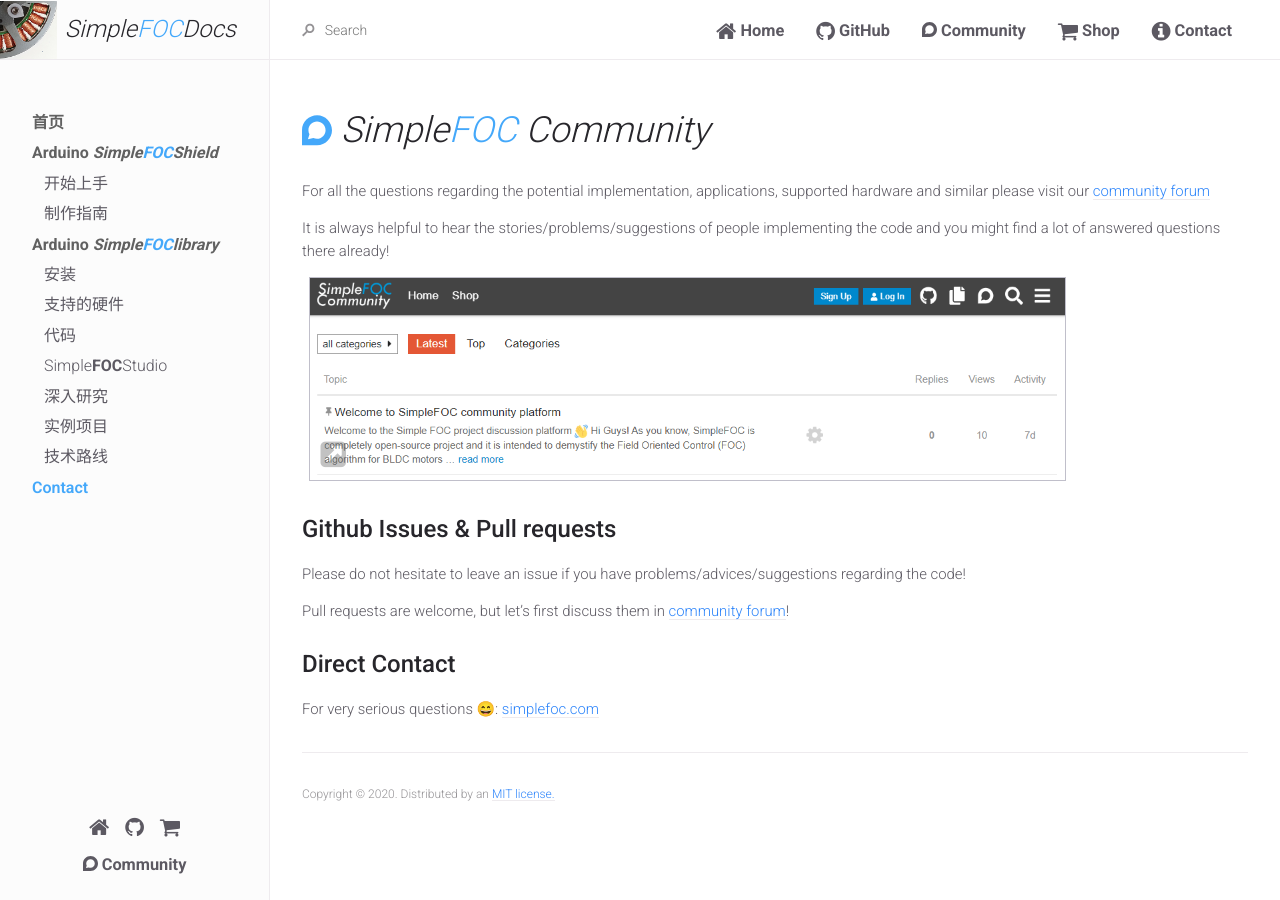
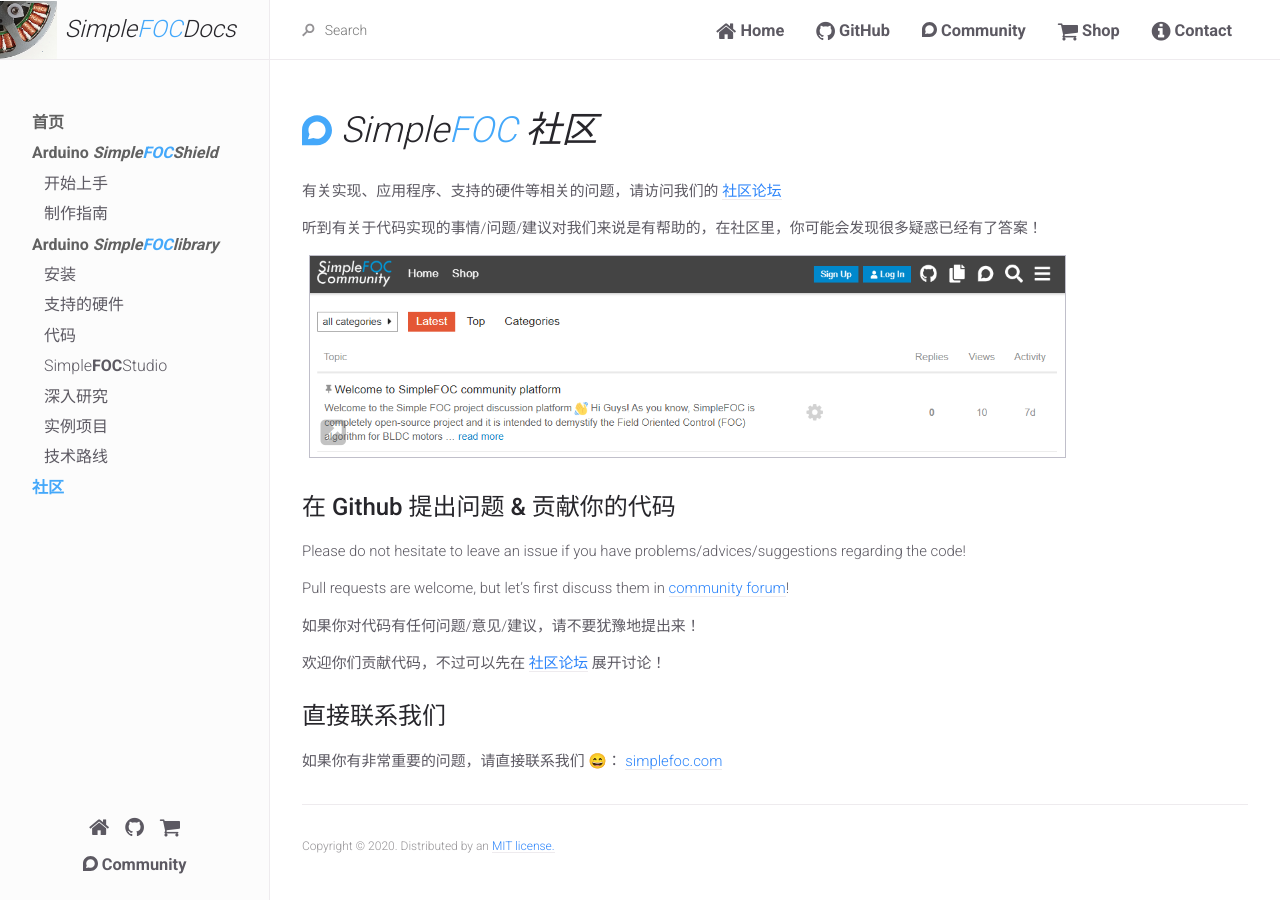
Before and after one commit to simplefoc/docs_chinese, a Jekyll site: the page built from contact.md, in a window 1280 px wide. Built offline with Jekyll 4.4.1, drawn with Linux system fonts in a browser that asks for light colours.

Commit message:
Update contact.md

```diff
--- a/contact.md
+++ b/contact.md
@@ -1,16 +1,16 @@
 ---
 layout: default
-title: Contact
+title: 社区
 nav_order: 9
 description: "Arduino Simple Field Oriented Control (FOC) library ."
 permalink: /contact
 ---
 
-<h1><i class="fa fa-lg"><svg id="fab-discourse" style="width:30px;fill:#44a8fa" viewBox="0 0 448 512"><path d="M225.9 32C103.3 32 0 130.5 0 252.1 0 256 .1 480 .1 480l225.8-.2c122.7 0 222.1-102.3 222.1-223.9C448 134.3 348.6 32 225.9 32zM224 384c-19.4 0-37.9-4.3-54.4-12.1L88.5 392l22.9-75c-9.8-18.1-15.4-38.9-15.4-61 0-70.7 57.3-128 128-128s128 57.3 128 128-57.3 128-128 128z"></path> </svg></i> <span class="simple">Simple<span class="foc">FOC</span> Community</span></h1>
+<h1><i class="fa fa-lg"><svg id="fab-discourse" style="width:30px;fill:#44a8fa" viewBox="0 0 448 512"><path d="M225.9 32C103.3 32 0 130.5 0 252.1 0 256 .1 480 .1 480l225.8-.2c122.7 0 222.1-102.3 222.1-223.9C448 134.3 348.6 32 225.9 32zM224 384c-19.4 0-37.9-4.3-54.4-12.1L88.5 392l22.9-75c-9.8-18.1-15.4-38.9-15.4-61 0-70.7 57.3-128 128-128s128 57.3 128 128-57.3 128-128 128z"></path> </svg></i> <span class="simple">Simple<span class="foc">FOC</span> 社区</span></h1>
 
-For all the questions regarding the potential implementation, applications, supported hardware and similar please visit our [community forum](https://community.simplefoc.com)
+有关实现、应用程序、支持的硬件等相关的问题，请访问我们的 [社区论坛](https://community.simplefoc.com)
 
-It is always helpful to hear the stories/problems/suggestions of people implementing the code and you might find a lot of answered questions there already!
+听到有关于代码实现的事情/问题/建议对我们来说是有帮助的，在社区里，你可能会发现很多疑惑已经有了答案！
 
 <div class="image_icon width80" >
     <a href="https://community.simplefoc.com" target="_blank">
@@ -21,12 +21,17 @@ It is always helpful to hear the stories/problems/suggestions of people implemen
 
 
 
-## Github Issues & Pull requests
+## 在 Github 提出问题 & 贡献你的代码
 
 Please do not hesitate to leave an issue if you have problems/advices/suggestions regarding the code!
 
 Pull requests are welcome, but let's first discuss them in [community forum](https://community.simplefoc.com)!
 
-## Direct Contact
-For very serious questions 😄:
+如果你对代码有任何问题/意见/建议，请不要犹豫地提出来！
+
+欢迎你们贡献代码，不过可以先在 [社区论坛](https://community.simplefoc.com) 展开讨论！
+
+## 直接联系我们
+
+如果你有非常重要的问题，请直接联系我们 😄：
 [simplefoc.com](https://simplefoc.com/contact)
```
